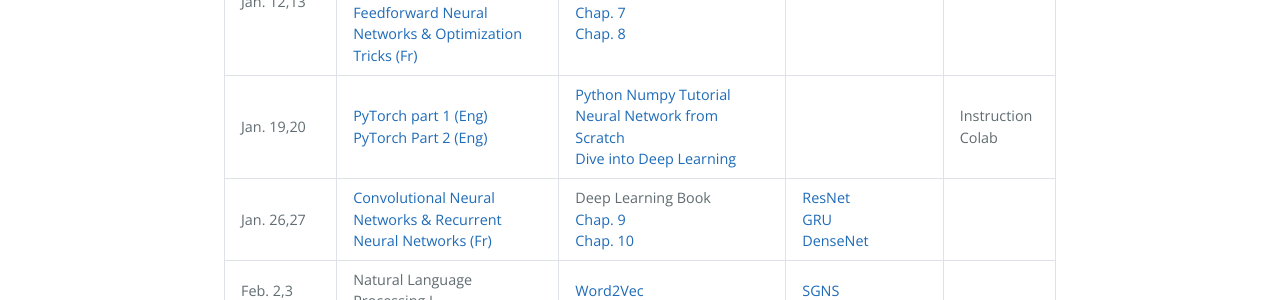
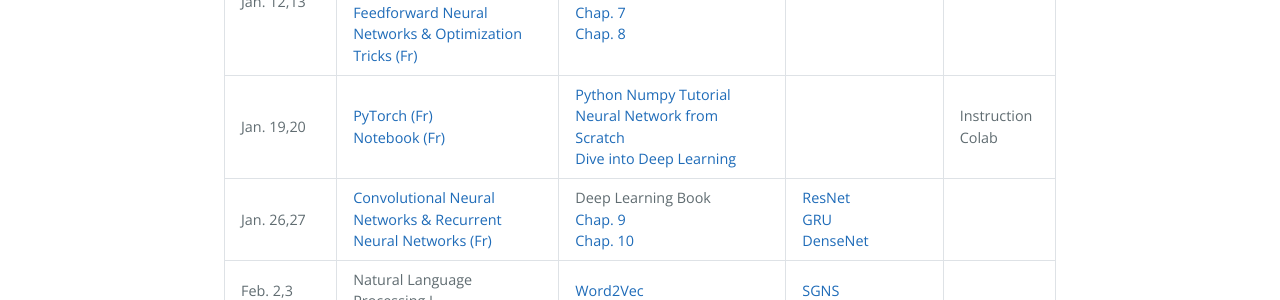
Before and after one commit to DeepGraphLearning/Math80600A_2022W, a Jekyll site: the page built from schedule.md, in a window 1280 px wide. Shown: the part 756-1056 px from the top of the page. Built offline with Jekyll 4.4.1, drawn with Linux system fonts in a browser that asks for light colours.

Commit message:
Update schedule.md

```diff
--- a/schedule.md
+++ b/schedule.md
@@ -42,10 +42,10 @@ schedule:
         url: http://www.deeplearningbook.org/contents/optimization.html
   - date: Jan. 19,20
     topics:
-      - name: PyTorch part 1 (Eng)
-        url: https://www.dropbox.com/s/ljxxj2brb92rnrn/Deep%20Learning%20Frameworks%20part%201.pdf?dl=0
-      - name: PyTorch Part 2 (Eng)
-        url: https://www.dropbox.com/s/nsf3pg41t2od874/Deep%20Learning%20Frameworks%20part%202.pdf?dl=0
+      - name: PyTorch (Fr)
+        url: https://www.dropbox.com/s/bb5x16tp9j17gy0/S4-Pytorch.pdf?dl=0
+      - name: Notebook (Fr)
+        url: https://www.dropbox.com/s/3a678a33w4hmh4g/Introduction_%C3%A0_Pytorch.ipynb?dl=0
     readings:
       - name: Python Numpy Tutorial
         url: http://cs231n.github.io/python-numpy-tutorial/
```
